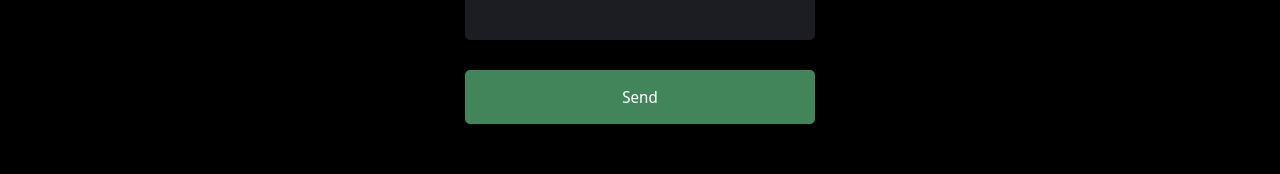
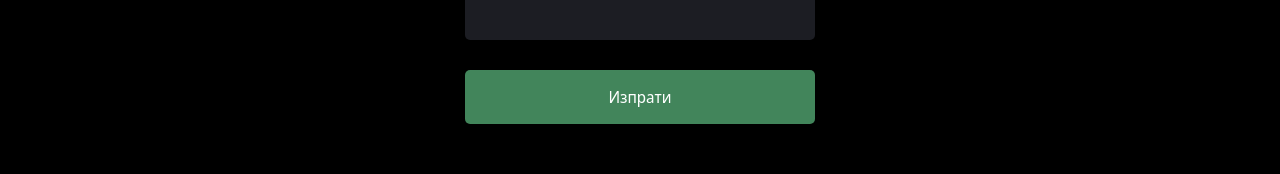
Before and after one commit to PetromirDev/agrotorove-website, a Next.js app: page / in a window 1280 px wide. Shown: the part 3209-3383 px from the top of the page. Built offline with nearby package versions, Linux system fonts and the light colour scheme.

Commit message:
fix: contactform missing id

```diff
--- a/components/Footer/index.jsx
+++ b/components/Footer/index.jsx
@@ -15,11 +15,11 @@ const Footer = () => {
           <br/>
           Защо не се свържете с нас?
         </Title>
-        <ContactForm action="https://formsubmit.co/00fe8c2a73af1d4206a2f1e74f4fb88c" method="POST">
+        <ContactForm action="https://formsubmit.co/00fe8c2a73af1d4206a2f1e74f4fb88c" method="POST" id="contact">
             <input placeholder="Вашето име" type="text" name="name" required />
             <input placeholder="Вашият имейл адрес" type="email" name="email" required />
             <textarea placeholder="Вашето съобщение" name="message" required></textarea>
-            <button type="submit">Send</button>
+            <button type="submit">Изпрати</button>
         </ContactForm>
         <TopFooter>
           <Logo>Агро Торове 77</Logo>
```
